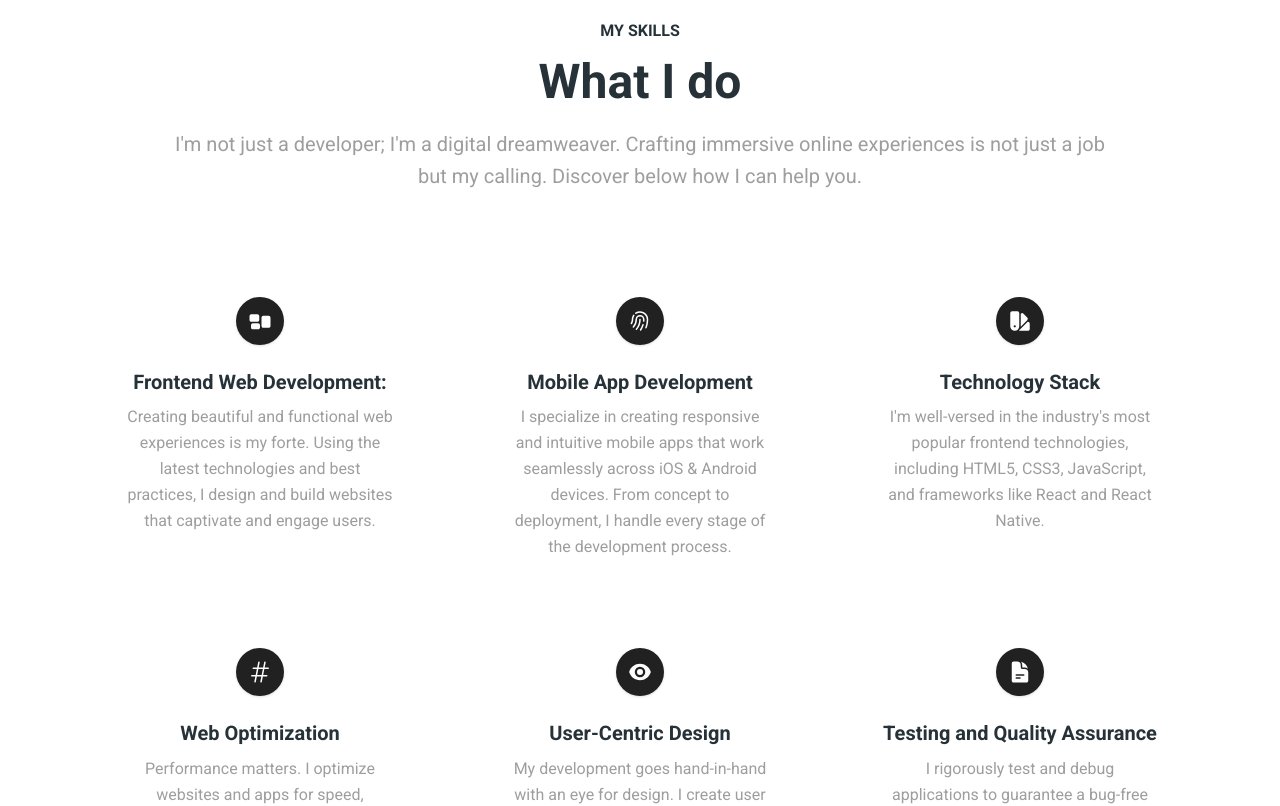
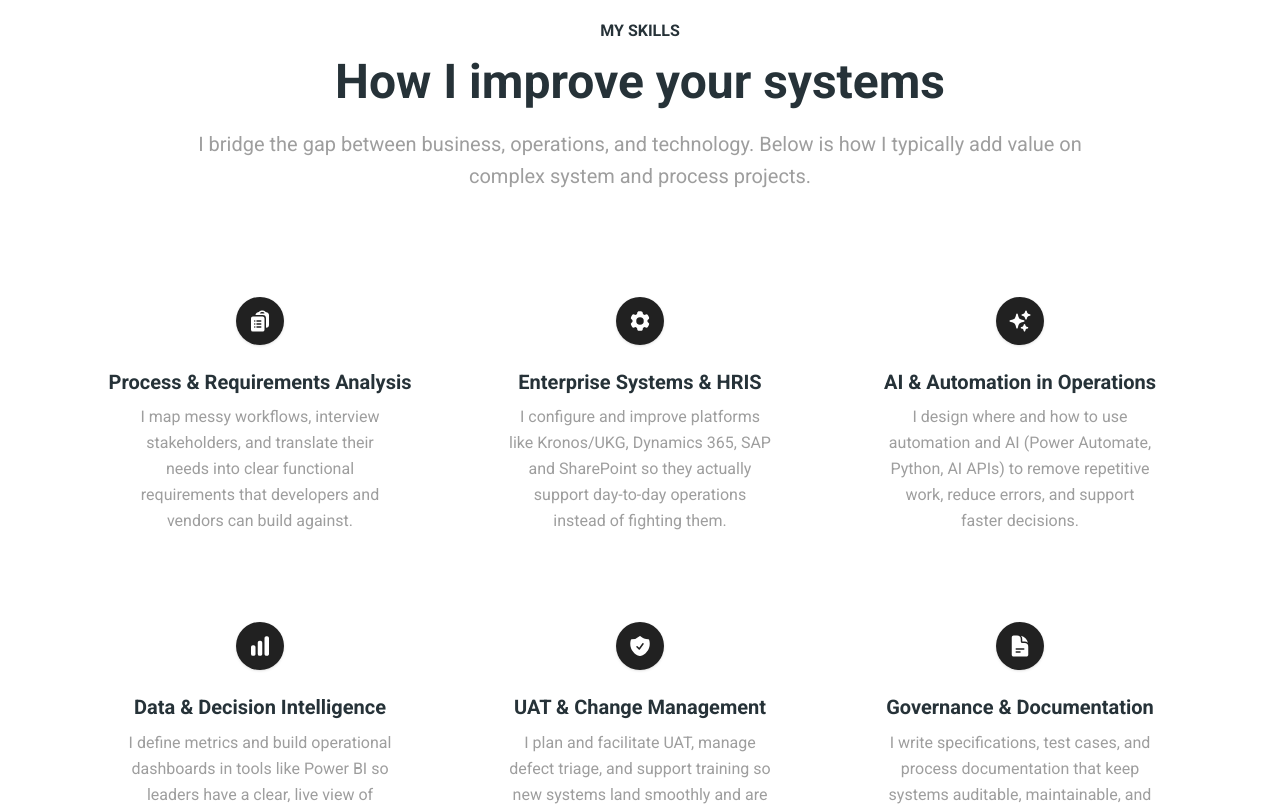
Before and after one commit to Avirage-official/Benportfolio, a Next.js app: page / in a window 1280 px wide. Shown: the part 1120-1926 px from the top of the page. Built offline with nearby package versions, Linux system fonts and the light colour scheme.

Commit message:
Update MY SKILLS section with Functional Analyst content and hover/scroll animations
Co-authored-by: Avirage-official <249720918+Avirage-official@users.noreply.github.com>

```diff
--- a/src/app/skills.tsx
+++ b/src/app/skills.tsx
@@ -2,51 +2,51 @@
 
 import { Typography } from "@material-tailwind/react";
 import {
-  RectangleGroupIcon,
-  FingerPrintIcon,
-  SwatchIcon,
-  HashtagIcon,
-  EyeIcon,
+  ClipboardDocumentListIcon,
+  Cog6ToothIcon,
+  SparklesIcon,
+  ChartBarIcon,
+  ShieldCheckIcon,
   DocumentTextIcon,
 } from "@heroicons/react/24/solid";
 import { SkillCard } from "@/components";
 
 const SKILLS = [
   {
-    icon: RectangleGroupIcon,
-    title: "Frontend Web Development:",
+    icon: ClipboardDocumentListIcon,
+    title: "Process & Requirements Analysis",
     children:
-      "Creating beautiful and functional web experiences is my forte. Using the latest technologies and best practices, I design and build websites that captivate and engage users.",
+      "I map messy workflows, interview stakeholders, and translate their needs into clear functional requirements that developers and vendors can build against.",
   },
   {
-    icon: FingerPrintIcon,
-    title: "Mobile App Development",
+    icon: Cog6ToothIcon,
+    title: "Enterprise Systems & HRIS",
     children:
-      " I specialize in creating responsive and intuitive mobile apps that work seamlessly across iOS & Android devices. From concept to deployment, I handle every stage of the development process.",
+      "I configure and improve platforms like Kronos/UKG, Dynamics 365, SAP and SharePoint so they actually support day-to-day operations instead of fighting them.",
   },
   {
-    icon: SwatchIcon,
-    title: "Technology Stack",
+    icon: SparklesIcon,
+    title: "AI & Automation in Operations",
     children:
-      "I'm well-versed in the industry's most popular frontend technologies, including HTML5, CSS3, JavaScript, and frameworks like React and React Native.",
+      "I design where and how to use automation and AI (Power Automate, Python, AI APIs) to remove repetitive work, reduce errors, and support faster decisions.",
   },
   {
-    icon: HashtagIcon,
-    title: " Web Optimization",
+    icon: ChartBarIcon,
+    title: "Data & Decision Intelligence",
     children:
-      "Performance matters. I optimize websites and apps for speed, ensuring your users enjoy a fast and responsive experience, which in turn boosts user satisfaction and SEO rankings.",
+      "I define metrics and build operational dashboards in tools like Power BI so leaders have a clear, live view of workforce and business performance.",
   },
   {
-    icon: EyeIcon,
-    title: "User-Centric Design",
+    icon: ShieldCheckIcon,
+    title: "UAT & Change Management",
     children:
-      "My development goes hand-in-hand with an eye for design. I create user interfaces that are not only functional but also aesthetically pleasing, providing a seamless and enjoyable user journey.",
+      "I plan and facilitate UAT, manage defect triage, and support training so new systems land smoothly and are actually adopted by users.",
   },
   {
     icon: DocumentTextIcon,
-    title: "Testing and Quality Assurance",
+    title: "Governance & Documentation",
     children:
-      "I rigorously test and debug applications to guarantee a bug-free and secure environment for users. Your peace of mind is as important to me as the functionality of your project.",
+      "I write specifications, test cases, and process documentation that keep systems auditable, maintainable, and understandable over time.",
   },
 ];
 
@@ -58,15 +58,14 @@ export function Skills() {
           my skills
         </Typography>
         <Typography variant="h1" color="blue-gray" className="mb-4">
-          What I do
+          How I improve your systems
         </Typography>
         <Typography
           variant="lead"
           className="mx-auto w-full !text-gray-500 lg:w-10/12"
         >
-          I&apos;m not just a developer; I&apos;m a digital dreamweaver.
-          Crafting immersive online experiences is not just a job but my
-          calling. Discover below how I can help you.
+          I bridge the gap between business, operations, and technology. Below
+          is how I typically add value on complex system and process projects.
         </Typography>
       </div>
       <div className="container mx-auto grid grid-cols-1 gap-y-10 md:grid-cols-2 lg:grid-cols-3">
--- a/src/components/skill-card.tsx
+++ b/src/components/skill-card.tsx
@@ -1,3 +1,6 @@
+"use client";
+
+import { useEffect, useRef, useState } from "react";
 import { Card, CardBody, Typography } from "@material-tailwind/react";
 
 interface SkillCardProps {
@@ -7,8 +10,39 @@ interface SkillCardProps {
 }
 
 export function SkillCard({ icon: Icon, title, children }: SkillCardProps) {
+  const cardRef = useRef<HTMLDivElement>(null);
+  const [visible, setVisible] = useState(false);
+
+  useEffect(() => {
+    const el = cardRef.current;
+    if (!el) return;
+
+    const observer = new IntersectionObserver(
+      ([entry]) => {
+        if (entry.isIntersecting) {
+          setVisible(true);
+          observer.unobserve(el);
+        }
+      },
+      { threshold: 0.15 },
+    );
+
+    observer.observe(el);
+    return () => observer.unobserve(el);
+  }, []);
+
   return (
-    <Card color="transparent" shadow={false}>
+    <div
+      ref={cardRef}
+      className={`transition-all duration-700 ease-out ${
+        visible ? "translate-y-0 opacity-100" : "translate-y-4 opacity-0"
+      }`}
+    >
+      <Card
+        color="transparent"
+        shadow={false}
+        className="transition-all duration-300 hover:-translate-y-1 hover:shadow-lg"
+      >
         <CardBody className="grid justify-center text-center">
           <div className="mx-auto mb-6 grid h-12 w-12 place-items-center rounded-full bg-gray-900 p-2.5 text-white shadow">
             <Icon className="h-6 w-6" strokeWidth={2} />
@@ -21,6 +55,7 @@ export function SkillCard({ icon: Icon, title, children }: SkillCardProps) {
           </Typography>
         </CardBody>
       </Card>
+    </div>
   );
 }
 
```
Lines whose indentation alone changed are shown as unchanged.
